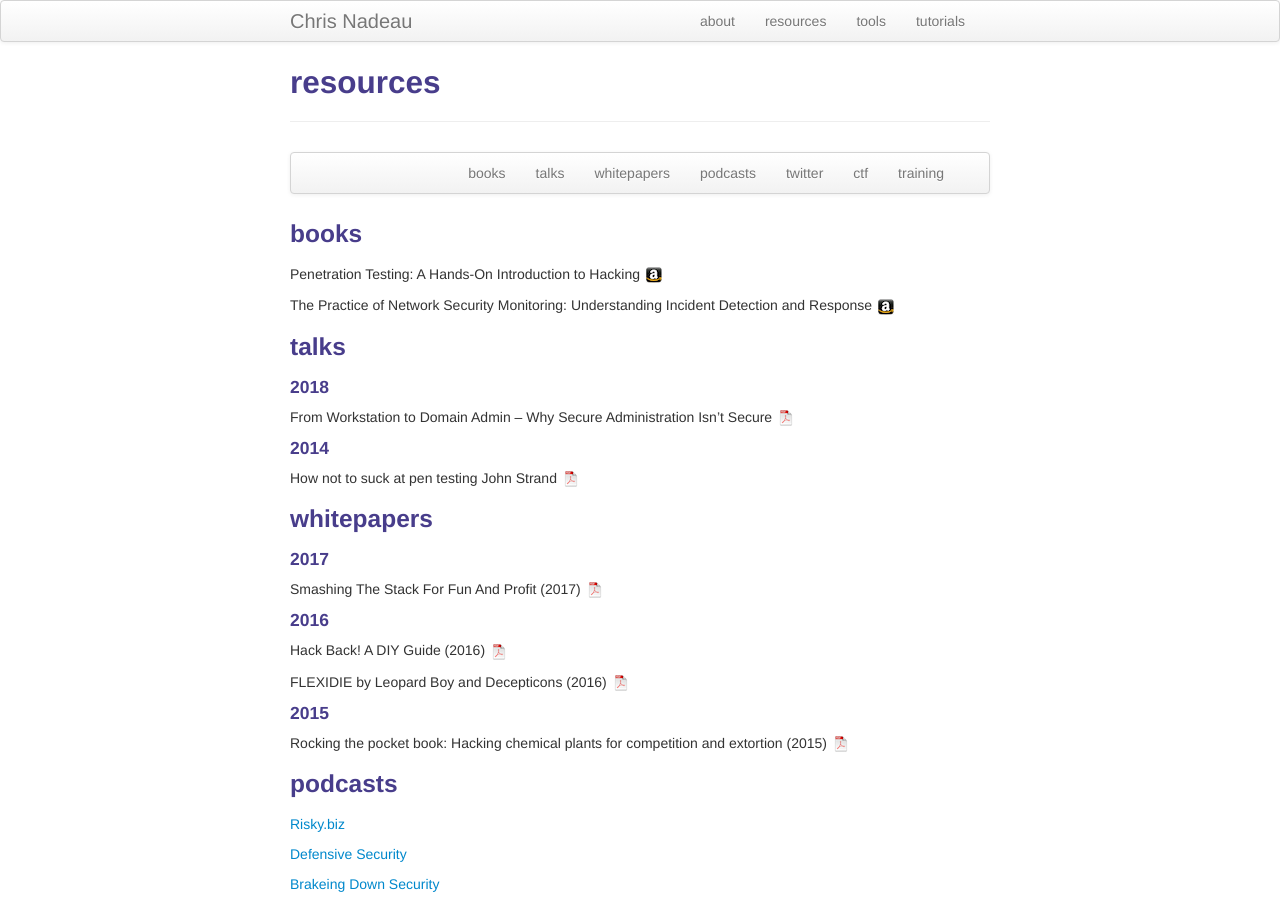
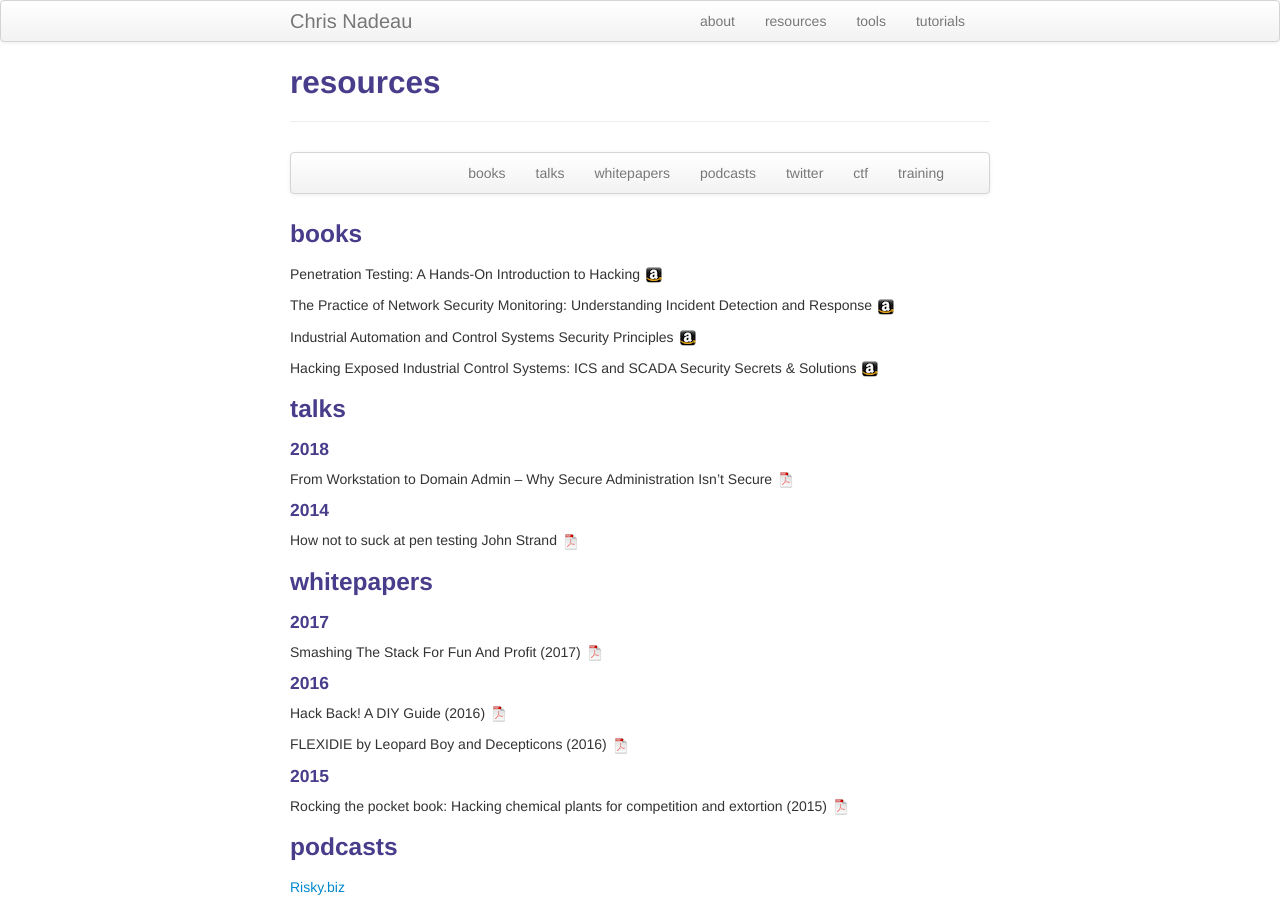
Before and after one commit to dynamicparallax/dynamicparallax.github.io, a Jekyll site: the page built from pages/resources.md, in a window 1280 px wide and 900 px high. Built offline with Jekyll 4.4.1, drawn with Linux system fonts in a browser that asks for light colours.

Commit message:
Update resources.md

```diff
--- a/pages/resources.md
+++ b/pages/resources.md
@@ -26,6 +26,12 @@ Penetration Testing: A Hands-On Introduction to Hacking
 
 The Practice of Network Security Monitoring: Understanding Incident Detection and Response
 [![Amazon](icons16/amazon-icon.png)](https://www.amazon.com/Practice-Network-Security-Monitoring-Understanding/dp/1593275099/ref=sr_1_1?ie=UTF8&qid=1483405822&sr=8-1&keywords=The+Practice+of+Network+Security+Monitoring)
+
+Industrial Automation and Control Systems Security Principles
+[![Amazon](icons16/amazon-icon.png)](https://www.amazon.com/Industrial-Automation-Control-Security-Principles/dp/1937560635)
+
+Hacking Exposed Industrial Control Systems: ICS and SCADA Security Secrets & Solutions
+[![Amazon](icons16/amazon-icon.png)](https://www.amazon.com/Hacking-Exposed-Industrial-Control-Systems/dp/1259589714/ref=sr_1_1?s=books&ie=UTF8&qid=1535935183&sr=1-1&keywords=hacking+exposed+industrial+control)
 
 ### <a name="talks"></a>talks
 
```
